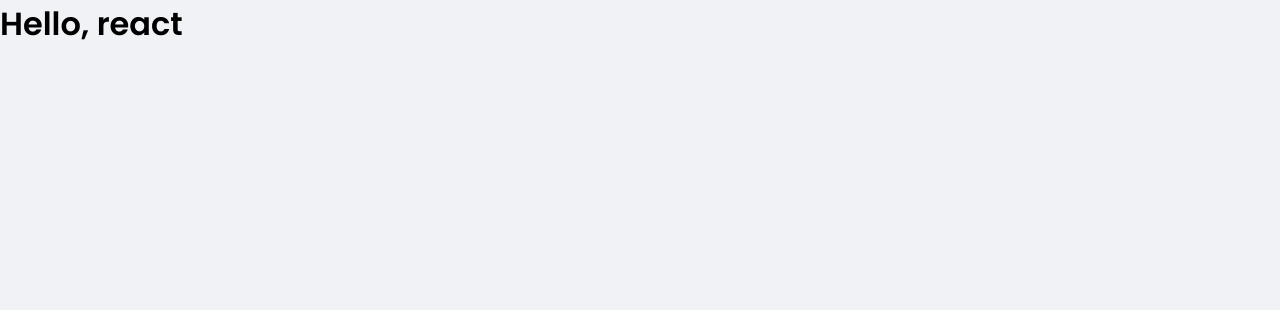
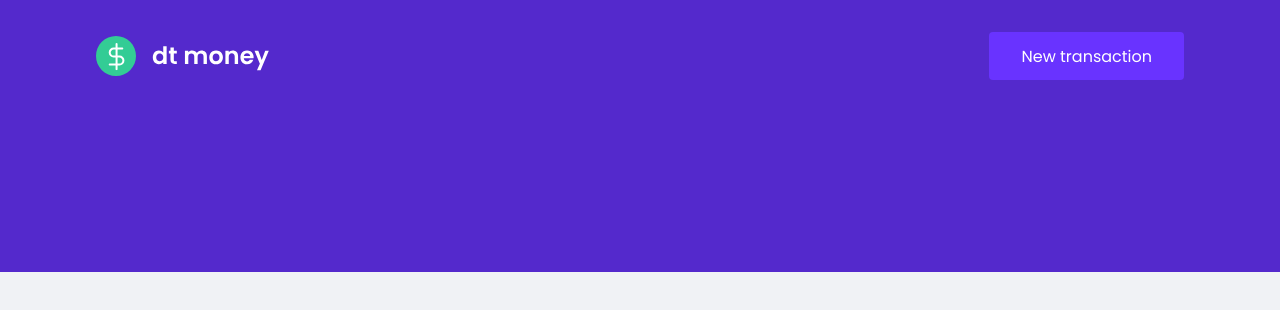
Before and after one commit to caleb-freitas/dtmoney, a React (Create React App) app: page / in a window 1280 px wide. Shown: the top 310 px of the page. Built offline with nearby package versions, Linux system fonts and the light colour scheme.

Commit message:
feat: add header component

```diff
--- a/src/App.tsx
+++ b/src/App.tsx
@@ -1,10 +1,11 @@
+import { Header } from "./components/Header";
 import { GlobalStyle } from "./styles/global";
 
 export function App() {
   return (
-    <div className="App">
-      <h1>Hello, react</h1>
+    <>
+      <Header />
       <GlobalStyle />
-    </div>
+    </>
   )
 }
--- /dev/null
+++ b/src/components/Header/index.tsx
@@ -0,0 +1,15 @@
+import logoImg from "../../assets/logo.svg"
+import { Container, Content } from "./styles"
+
+export function Header() {
+  return (
+    <Container>
+      <Content>
+        <img src={logoImg} alt="dtmoney" />
+        <button type="button">
+          New transaction
+        </button>
+      </Content>
+    </Container>
+  )
+}
--- /dev/null
+++ b/src/components/Header/styles.ts
@@ -0,0 +1,30 @@
+import styled from "styled-components";
+
+export const Container = styled.header`
+  background: var(--blue);
+`
+
+export const Content = styled.div`
+  max-width: 1120px;
+  margin: 0 auto;
+  padding: 2rem 1rem 12rem;
+  display: flex;
+  align-items: center;
+  justify-content: space-between;
+
+  button {
+    font-size: 1rem;
+    color: #fff;
+    background: var(--blue-light);
+    border: 0;
+    padding: 0 2rem;
+    border-radius: 0.25rem;
+    height: 3rem;
+
+    transition: filter 0.2s;
+
+    &:hover {
+      filter: brightness(0.9)
+    }
+  }
+`
```
